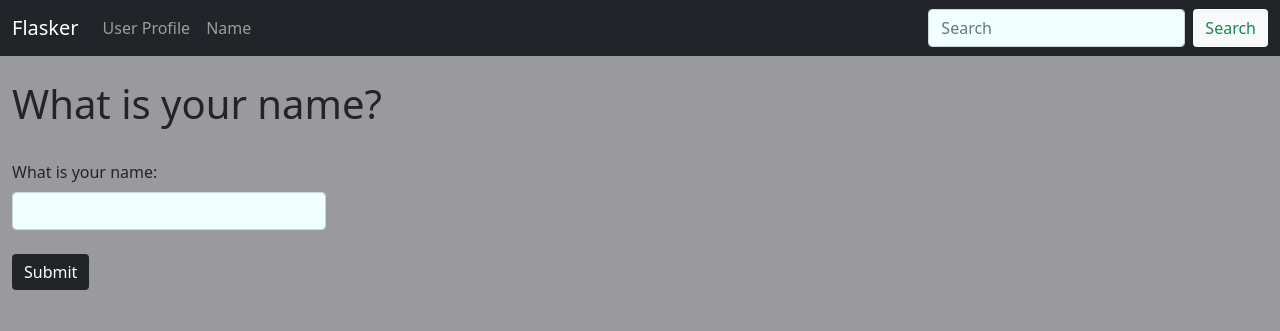
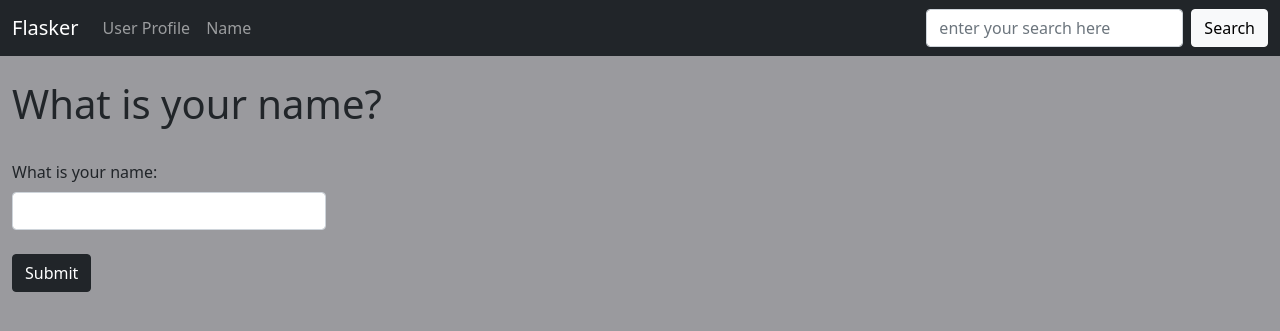
Before and after one commit to yury-gurevich/bootstrap, a Flask app: page /name in a window 1280 px wide. Shown: the top 331 px of the page. Run offline with Flask 2, Linux system fonts and the light colour scheme.

Commit message:
progress

```diff
--- a/static/css/style.css
+++ b/static/css/style.css
@@ -5,13 +5,3 @@ body {
     align-content: flex-end;
     color: crimson;
 }
-
-.form-control {
-    background-color: azure;
-}
-
-.btn {
-
-    border: 4px white;
-
-}
--- a/templates/name.html
+++ b/templates/name.html
@@ -9,16 +9,16 @@
 <h1>What is your name?</h1>
 <br>
 <form method="POST">
-    <div class="col-12">
+    <div>
         {{ form.hidden_tag() }}
-        <div class="col-6" >
+        <div class="col-12">
             {{ form.name.label(class="form-label") }}
-            <div class="col-6">
-            {{ form.name(class="form-control") }}
+            <div class="col-3">
+                {{ form.name(class="form-control") }}
+            </div>
         </div>
-            <br>
-            {{ form.submit(class="btn btn-dark btn-primary")}}
-        </div>
+        <br>
+        {{ form.submit(class="btn btn-dark btn-primary")}}
     </div>
 </form>
 {% endif %}
--- a/templates/navbar.html
+++ b/templates/navbar.html
@@ -18,8 +18,8 @@
 
             </ul>
             <form class="d-flex">
-                <input class="form-control me-2" type="search" placeholder="Search" aria-label="Search">
-                <button class="btn btn-light bg-light btn-outline-success " type="submit">Search</button>
+                <input class="form-control me-2" type="search" placeholder="enter your search here" aria-label="Search">
+                <button class="btn btn-light bg-light btn-secondary " type="submit">Search</button>
             </form>
         </div>
     </div>
```
